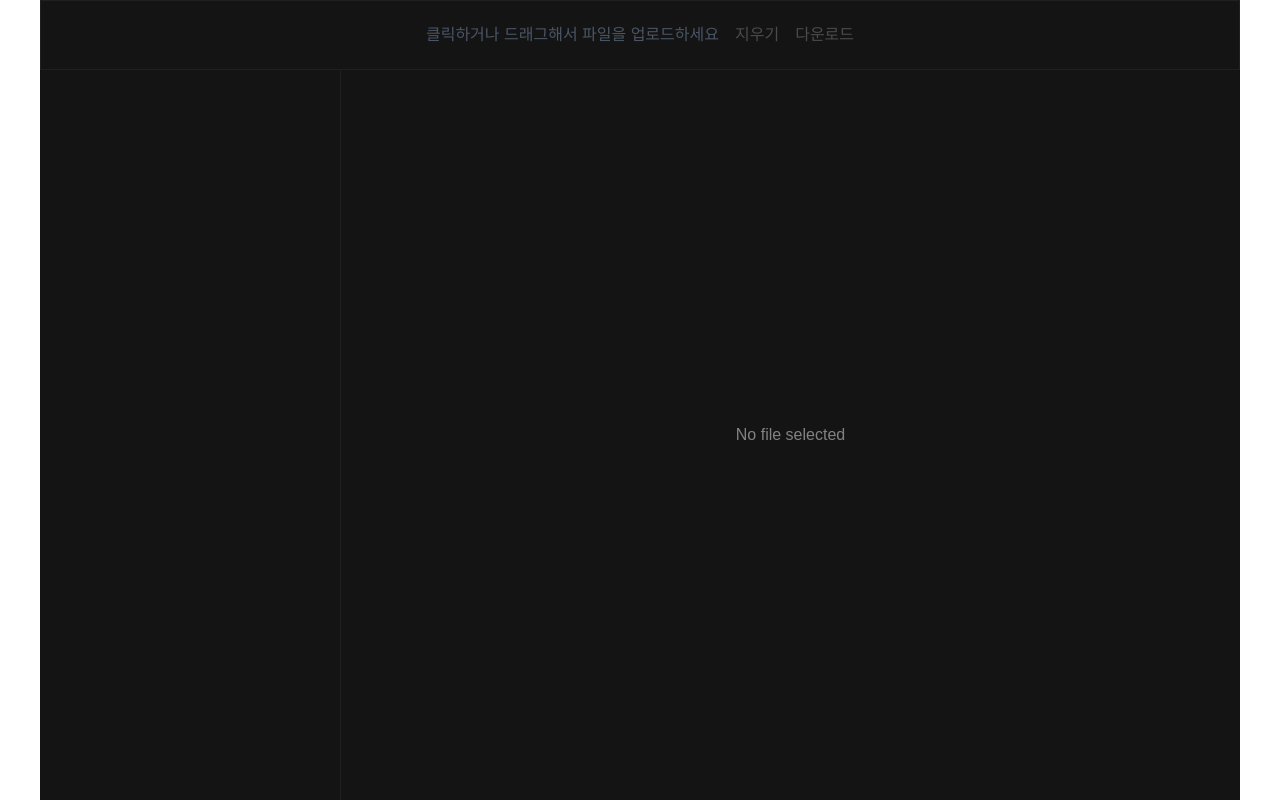
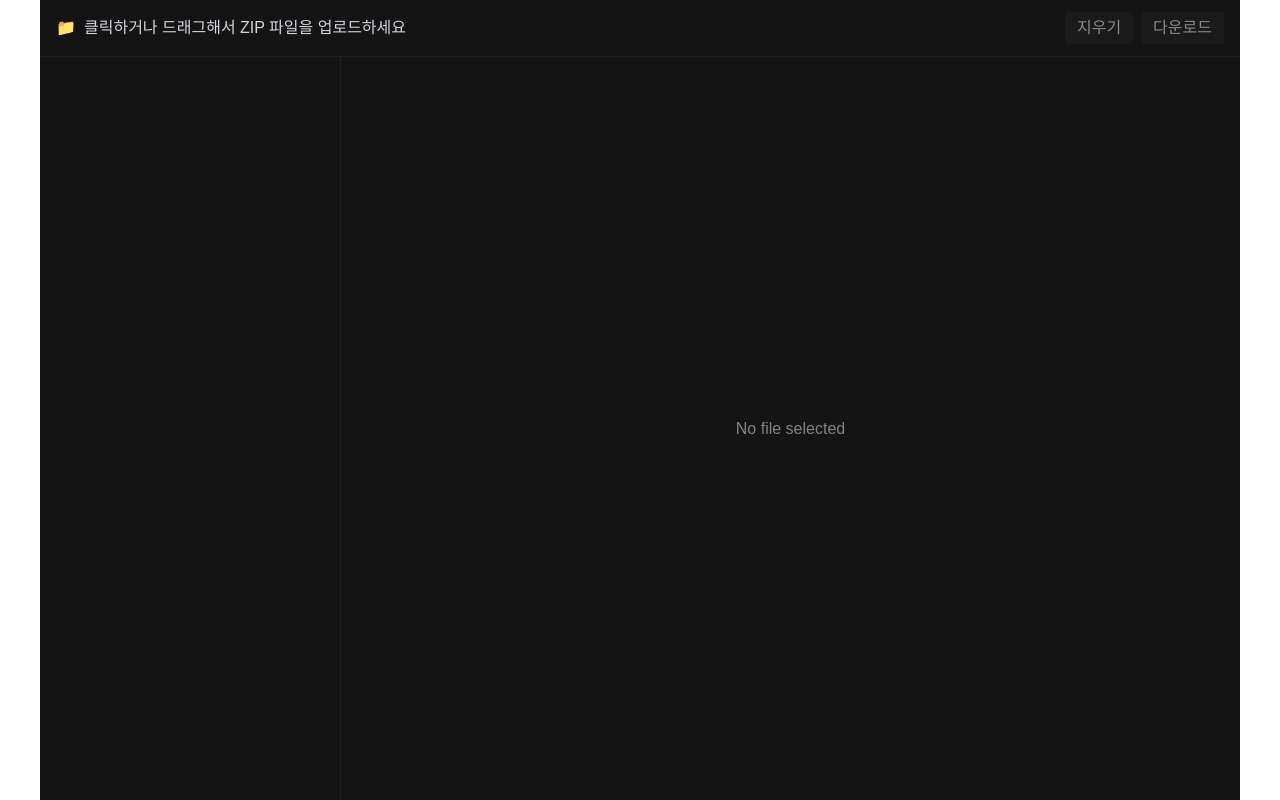
Before and after one commit to boozeal/coderabbit, a Next.js app: page / in a window 1280 px wide. Built offline with nearby package versions, Linux system fonts and the light colour scheme.

Commit message:
refactor: Update state management logic with Zustand

```diff
--- a/package.json
+++ b/package.json
@@ -14,7 +14,8 @@
     "monaco-editor-webpack-plugin": "^7.1.0",
     "next": "15.3.2",
     "react": "^19.0.0",
-    "react-dom": "^19.0.0"
+    "react-dom": "^19.0.0",
+    "zustand": "^5.0.4"
   },
   "devDependencies": {
     "@eslint/eslintrc": "^3",
--- /dev/null
+++ b/src/app/(_components)/file-system/FileUploadHandler.tsx
@@ -0,0 +1,154 @@
+"use client";
+
+import React, { useCallback, useState } from "react";
+import { useZipHandler } from "../../hooks/useZipHandler";
+import { useFileStore } from "../../store/fileStore";
+import * as monaco from "monaco-editor";
+
+export default function FileUploadHandler() {
+  const [isDragging, setIsDragging] = useState(false);
+  const { processZipFile, downloadZipFile, isLoading, progress } =
+    useZipHandler();
+  const { zipFile, fileMap, isModified, clearAll } = useFileStore();
+
+  // 드래그 앤 드롭 이벤트 핸들러
+  const handleDragOver = useCallback((e: React.DragEvent) => {
+    e.preventDefault();
+    setIsDragging(true);
+  }, []);
+
+  const handleDragLeave = useCallback((e: React.DragEvent) => {
+    e.preventDefault();
+    setIsDragging(false);
+  }, []);
+
+  const handleDrop = useCallback(
+    async (e: React.DragEvent) => {
+      e.preventDefault();
+      setIsDragging(false);
+
+      const file = e.dataTransfer.files[0];
+      if (!file) return;
+
+      const fileExt = file.name.split(".").pop()?.toLowerCase();
+      if (fileExt !== "zip") {
+        alert("ZIP 파일만 업로드할 수 있습니다.");
+        return;
+      }
+
+      try {
+        await processZipFile(file);
+      } catch (error) {
+        alert("ZIP 파일 처리 중 오류가 발생했습니다.");
+        console.error(error);
+      }
+    },
+    [processZipFile]
+  );
+
+  // 파일 선택 이벤트 핸들러
+  const handleFileChange = useCallback(
+    async (e: React.ChangeEvent<HTMLInputElement>) => {
+      const file = e.target.files?.[0];
+      if (!file) return;
+
+      const fileExt = file.name.split(".").pop()?.toLowerCase();
+      if (fileExt !== "zip") {
+        alert("ZIP 파일만 업로드할 수 있습니다.");
+        return;
+      }
+
+      try {
+        await processZipFile(file);
+      } catch (error) {
+        alert("ZIP 파일 처리 중 오류가 발생했습니다.");
+        console.error(error);
+      }
+    },
+    [processZipFile]
+  );
+
+  // 파일 다운로드 핸들러
+  const handleDownload = useCallback(async () => {
+    if (!zipFile || !isModified) return;
+
+    try {
+      // 모나코 에디터 모델 가져오기
+      const models = monaco.editor.getModels();
+
+      await downloadZipFile(fileMap, zipFile.name, models);
+    } catch (error) {
+      alert("ZIP 파일 다운로드 중 오류가 발생했습니다.");
+      console.error(error);
+    }
+  }, [zipFile, fileMap, isModified, downloadZipFile]);
+
+  // 업로드 취소 및 초기화
+  const handleClear = useCallback(() => {
+    clearAll();
+  }, [clearAll]);
+
+  return (
+    <div
+      className={`
+        flex items-center justify-between px-4 py-3 border-b border-[#202020]
+        ${isDragging ? "bg-[#1E1E1E]" : "bg-[#141414]"}
+      `}
+      onDragOver={handleDragOver}
+      onDragLeave={handleDragLeave}
+      onDrop={handleDrop}
+    >
+      <div className="flex items-center">
+        <input
+          id="file-upload"
+          type="file"
+          accept=".zip"
+          onChange={handleFileChange}
+          className="hidden"
+        />
+
+        <label
+          htmlFor="file-upload"
+          className="flex items-center text-gray-300 cursor-pointer hover:text-white"
+        >
+          <span className="mr-2">📁</span>
+          {zipFile
+            ? zipFile.name
+            : isDragging
+            ? "파일을 놓으세요!"
+            : "클릭하거나 드래그해서 ZIP 파일을 업로드하세요"}
+        </label>
+      </div>
+
+      <div className="flex items-center gap-2">
+        {isLoading && (
+          <div className="flex items-center">
+            <div className="w-24 h-2 bg-gray-600 rounded overflow-hidden mr-2">
+              <div
+                className="h-full bg-blue-500"
+                style={{ width: `${progress}%` }}
+              />
+            </div>
+            <span className="text-xs text-gray-400">{progress}%</span>
+          </div>
+        )}
+
+        <button
+          className="px-3 py-1 bg-[#202020] text-white rounded disabled:opacity-50"
+          onClick={handleClear}
+          disabled={!zipFile || isLoading}
+        >
+          지우기
+        </button>
+
+        <button
+          className="px-3 py-1 bg-[#202020] text-white rounded disabled:opacity-50"
+          onClick={handleDownload}
+          disabled={!isModified || isLoading || !zipFile}
+        >
+          다운로드
+        </button>
+      </div>
+    </div>
+  );
+}
--- a/src/app/page.tsx
+++ b/src/app/page.tsx
@@ -1,6 +1,5 @@
 "use client";
 
-import Tabs from "./(_components)/Tabs";
 import { useEffect, useState } from "react";
 import JSZip from "jszip";
 import { createOpenedFile, OpenedFile } from "./utils/openedFile";
@@ -12,7 +11,7 @@ const Editor = dynamic(() => import("./(_components)/Editor"), {
 });
 
 const FileUploadHandler = dynamic(
-  () => import("./(_components)/FileUploadHandler"),
+  () => import("./(_components)/file-system/FileUploadHandler"),
   {
     ssr: false,
   }
@@ -124,16 +123,7 @@ export default function Home() {
 
   return (
     <div className="w-full max-w-[1200px] mx-auto min-h-screen flex flex-col bg-[#141414] text-[#828282]">
-      <FileUploadHandler
-        setFile={setZipFile}
-        fileMap={fileMap}
-        setFileMap={setFileMap}
-        setFileTree={setFileTree}
-        setOpenFiles={setOpenFiles}
-        isModified={isModified}
-        setIsModified={setIsModified}
-        setCurrentFilePath={setCurrentFilePath}
-      />
+      <FileUploadHandler />
       <div className="flex flex-1 overflow-hidden">
         <RefactoredFileTree
           nodes={fileTree}
```
Also changed, not shown: 1 other file (tests, documents, lock files or other folders).
